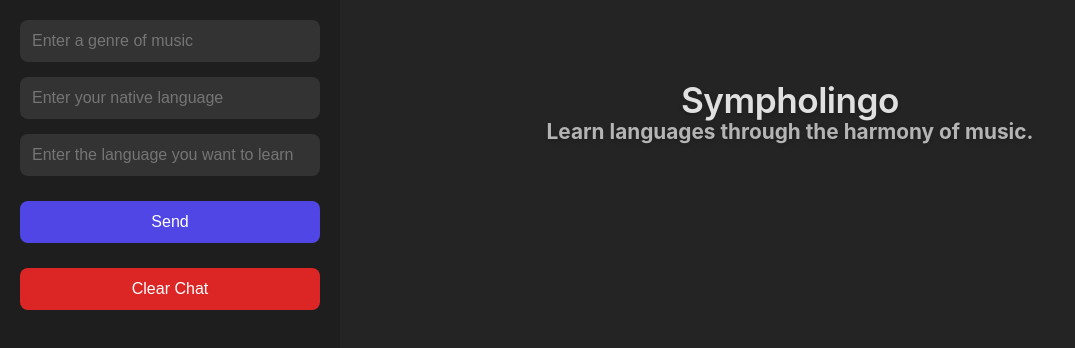
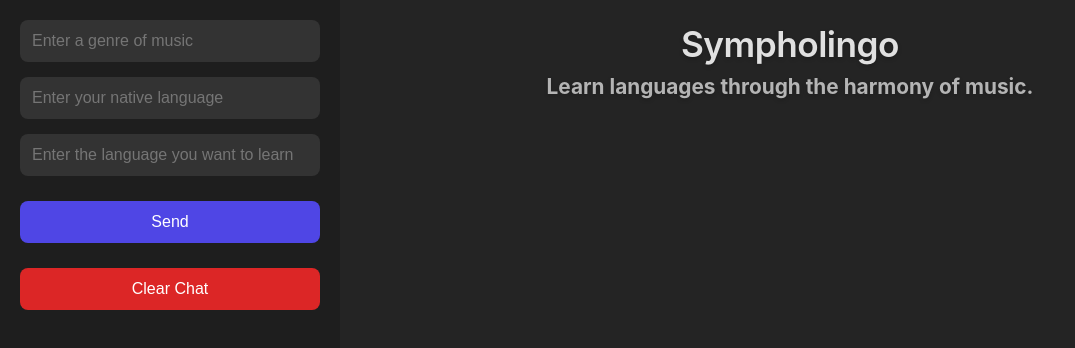
Before and after one commit to KhangMBui/Sympholingo, a React (Vite) app in the folder frontend/: page / in a window 1280 px wide. Shown: the top 348 px of the page, without its empty margins (0-1075 px from the left). Built offline with nearby package versions, Linux system fonts and the light colour scheme.

Commit message:
Adjusted stylings.

```diff
--- a/frontend/src/App.css
+++ b/frontend/src/App.css
@@ -17,8 +17,8 @@
 }
 
 body {
-  font-family: -apple-system, BlinkMacSystemFont, 'Segoe UI', Roboto, Oxygen,
-    Ubuntu, Cantarell, 'Open Sans', 'Helvetica Neue', sans-serif;
+  font-family: -apple-system, BlinkMacSystemFont, "Segoe UI", Roboto, Oxygen,
+    Ubuntu, Cantarell, "Open Sans", "Helvetica Neue", sans-serif;
   line-height: 1.6;
 }
 
@@ -56,6 +56,7 @@ body {
   justify-content: center;
   align-items: center;
   flex-direction: column;
+  margin-top: -7vh;
   padding: 20px;
   font-family: inherit; /* Ensure font consistency */
   text-shadow: 0 2px 4px rgba(0, 0, 0, 0.2);
@@ -82,7 +83,7 @@ body {
 
 .app-description {
   color: #b4b4b4;
-  margin-top: -1em;
+  margin-top: -0.5em;
   font-size: 1.3em;
   text-align: center;
 }
```
